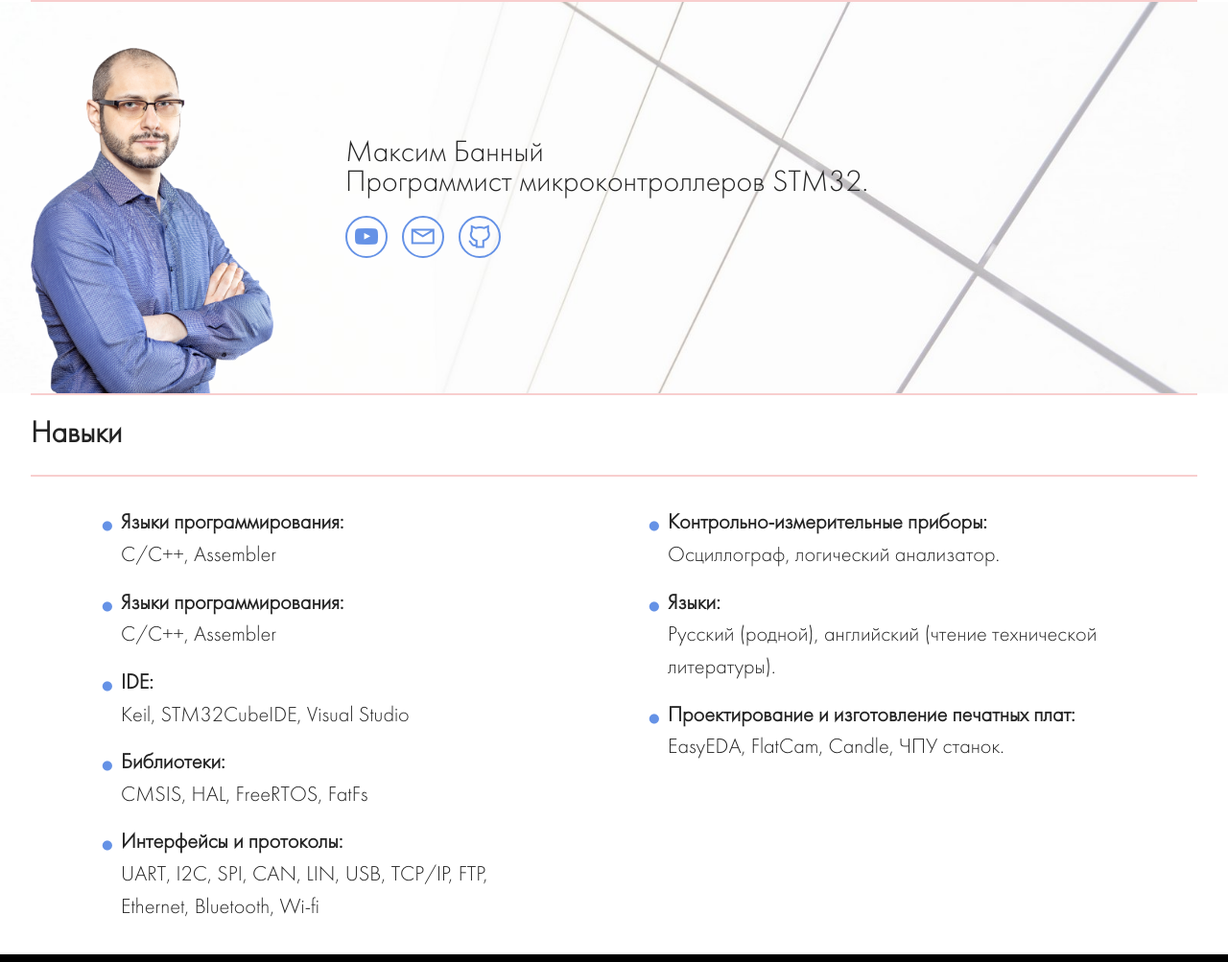
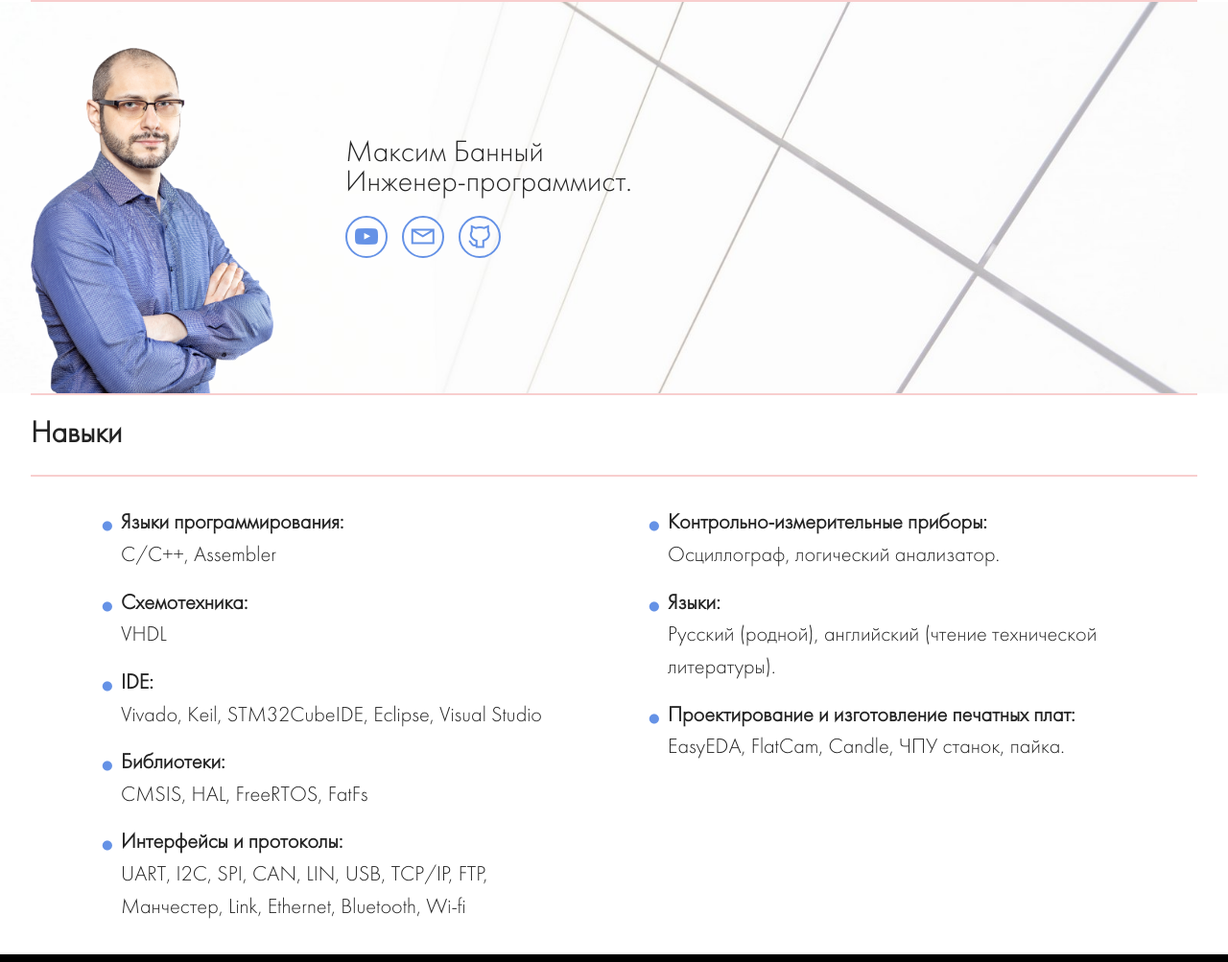
Before and after one commit to BanWorkCode/BanWorkCode.github.io, a plain HTML site: page index.html in a window 1280 px wide. Shown: the part 169-1172 px from the top of the page at 96% size. Drawn offline with Linux system fonts and the light colour scheme; files whose address does not match are found by name.

Commit message:
Update index.html

```diff
--- a/index.html
+++ b/index.html
@@ -86,7 +86,7 @@
                     <div class="col-12 col-md">
                         <div class="card-box">
                             <h5 class="card-title mbr-fonts-style m-0 display-2">Максим Банный</h5>
-                            <h6 class="card-subtitle mbr-fonts-style mb-3 display-2">Программист микроконтроллеров STM32.</h6>
+                            <h6 class="card-subtitle mbr-fonts-style mb-3 display-2">Инженер-программист.</h6>
 
                             <div class="social-row display-7">
                                 <div class="soc-item">
@@ -144,15 +144,15 @@
                     <div class="col-12 col-lg-6">
                         <ul class="list mbr-fonts-style display-7">
                             <li><strong>Языки программирования:</strong><br>С/C++, Assembler</li>
-				<li><strong>Языки программирования:</strong><br>С/C++, Assembler</li>
-                            <li><strong>IDE:</strong><br>Keil, STM32CubeIDE, Visual Studio</li>
-                            <li><strong>Библиотеки:</strong><br>CMSIS, HAL, FreeRTOS, FatFs</li><li><strong>Интерфейсы и протоколы:</strong><br>UART, I2C, SPI, CAN, LIN, USB, TCP/IP, FTP,<br>Ethernet, Bluetooth, Wi-fi&nbsp;&nbsp;</li>
+				<li><strong>Схемотехника:</strong><br>VHDL</li>
+                            <li><strong>IDE:</strong><br>Vivado, Keil, STM32CubeIDE, Eclipse, Visual Studio</li>
+                            <li><strong>Библиотеки:</strong><br>CMSIS, HAL, FreeRTOS, FatFs</li><li><strong>Интерфейсы и протоколы:</strong><br>UART, I2C, SPI, CAN, LIN, USB, TCP/IP, FTP,<br>Манчестер, Link, Ethernet, Bluetooth, Wi-fi&nbsp;&nbsp;</li>
                         </ul>
                     </div>
                     <div class="col-12 col-lg-6">
                         <ul class="list mbr-fonts-style display-7">
                             <li><strong>Контрольно-измерительные приборы:
-</strong><br>Осциллограф, логический анализатор.</li><li><strong>Языки:</strong><br>Русский (родной), английский (чтение технической литературы).</li><li><strong>Проектирование и изготовление печатных плат:</strong><br>EasyEDA, FlatCam, Candle, ЧПУ станок.</li>
+</strong><br>Осциллограф, логический анализатор.</li><li><strong>Языки:</strong><br>Русский (родной), английский (чтение технической литературы).</li><li><strong>Проектирование и изготовление печатных плат:</strong><br>EasyEDA, FlatCam, Candle, ЧПУ станок, пайка.</li>
                         </ul>
                     </div>
                 </div>
```
